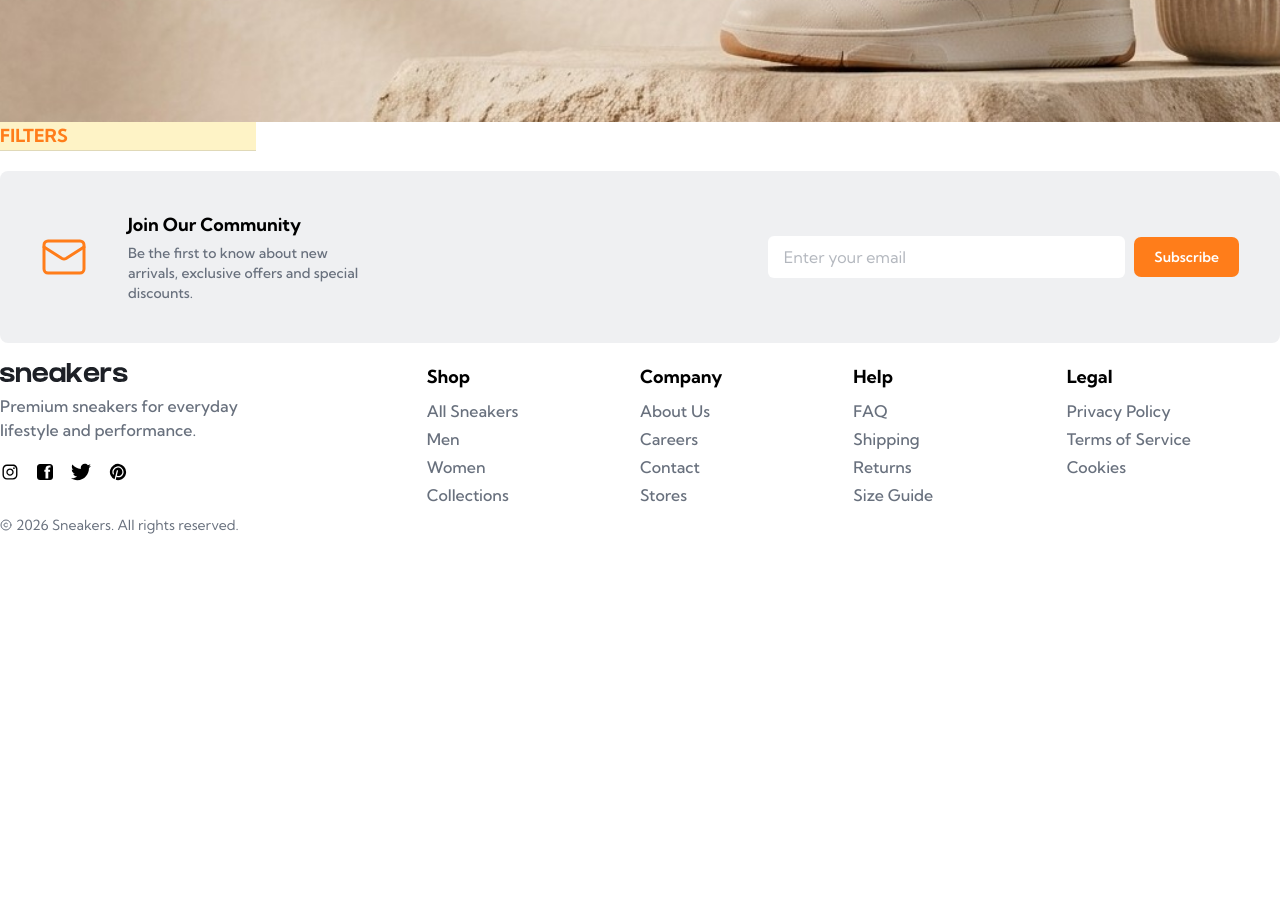
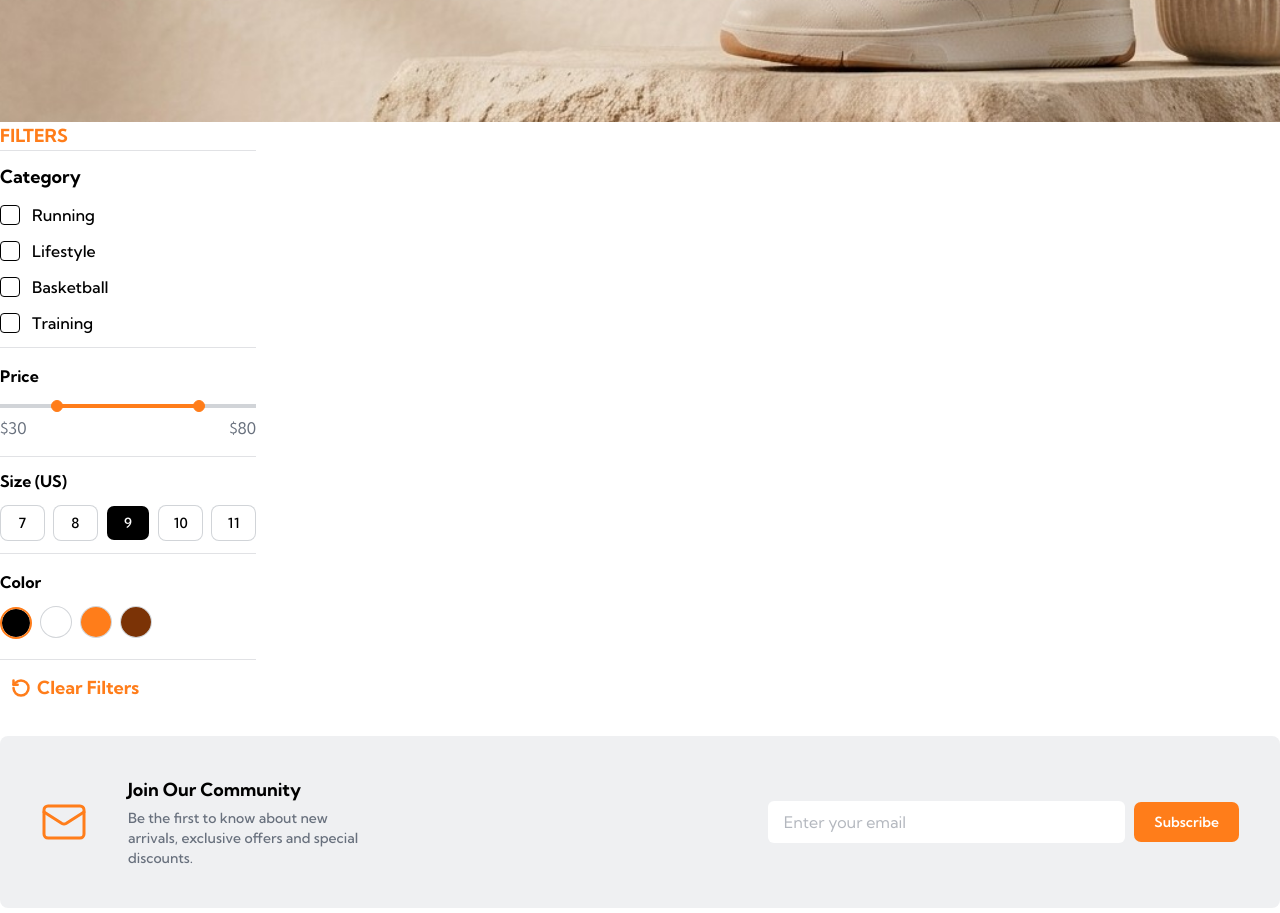
Before and after one commit to nimabed/ecommerce-product-page, a Next.js app: page /products in a window 1280 px wide. Shown: the part 440-1353 px from the top of the page. Before the commit the page ends 975 px from the top, so only its background shows below. Built offline with nearby package versions, Linux system fonts and the light colour scheme.

Commit message:
Desktop filter contents added!

```diff
--- a/components/ui/checkbox.tsx
+++ b/components/ui/checkbox.tsx
@@ -16,7 +16,7 @@ function Checkbox({ className, ...props }: CheckboxPrimitive.Root.Props) {
     >
       <CheckboxPrimitive.Indicator
         data-slot="checkbox-indicator"
-        className="grid place-content-center text-current transition-none [&>svg]:size-3.5"
+        className="grid place-content-center text-white transition-none [&>svg]:size-3.5"
       >
         <CheckIcon
         />
--- a/pages/products/FilterContents.tsx
+++ b/pages/products/FilterContents.tsx
@@ -31,7 +31,7 @@ export default function FilterContents({ onClose, isClosing }: {
       {/* Category Section */}
       <Container>
         <div className="space-y-3 py-4">
-          <h2 className="font-bold text-base">Category</h2>
+          <h3 className="font-bold text-base">Category</h3>
           <div className="space-y-3">
             <div className="flex items-center gap-2">
               <Checkbox id="running" name="running" />
@@ -69,7 +69,7 @@ export default function FilterContents({ onClose, isClosing }: {
       {/* Size Section */}
       <Container>
         <div className="space-y-3 py-4">
-          <h2 className="font-bold text-base">Size (US)</h2>
+          <h3 className="font-bold text-base">Size (US)</h3>
           <div className="flex items-center justify-between gap-2">
             <Button variant="outline" size="lg" className="flex-1">7</Button>
             <Button variant="outline" size="lg" className="flex-1">8</Button>
@@ -83,7 +83,7 @@ export default function FilterContents({ onClose, isClosing }: {
       {/* Color Section */}
       <Container>
         <div className="space-y-3 py-4">
-          <h2 className="font-bold text-base">Color</h2>
+          <h3 className="font-bold text-base">Color</h3>
           <div className="space-x-2">
             <Button variant="outline" size="icon" className="rounded-full bg-black! hover:opacity-70! border-2 border-primary" />
             <Button variant="outline" size="icon" className="rounded-full bg-white! hover:opacity-70!" />
--- a/pages/products/FilterDesktop.tsx
+++ b/pages/products/FilterDesktop.tsx
@@ -1,13 +1,84 @@
 import Container from '@/components/ui/container';
 import { Separator } from '@/components/ui/separator';
+import { Checkbox } from '@/components/ui/checkbox';
+import { Label } from '@/components/ui/label';
+import { Button } from '@/components/ui/button';
+import { RotateCcw } from 'lucide-react';
+import PriceSlider from './PriceSlider';
 
 export default function FilterDesktop() {
   return (
     <Container>
-      <div className="w-full max-w-[20%] bg-amber-100">
+      <div className="w-full max-w-[20%]">
         {/* Title Section */}
         <h2 className="font-bold text-lg text-primary uppercase track-widest">Filters</h2>
         <Separator className="bg-dark-grayish-blue/20" />
+        {/* Category Section */}
+        <div className="space-y-3 py-3">
+          <h3 className="font-bold text-lg">Category</h3>
+          <div className="space-y-3">
+            <div className="flex items-center gap-3">
+              <Checkbox id="running" name="running" />
+              <Label htmlFor="running" className="text-base">
+                Running
+              </Label>
+            </div>
+            <div className="flex items-center gap-3">
+              <Checkbox id="lifestyle" name="lifestyle" />
+              <Label htmlFor="lifestyle" className="text-base">
+                Lifestyle
+              </Label>
+            </div>
+            <div className="flex items-center gap-3">
+              <Checkbox id="basketball" name="basketball" />
+              <Label htmlFor="basketball" className="text-base">
+                Basketball
+              </Label>
+            </div>
+            <div className="flex items-center gap-3">
+              <Checkbox id="training" name="training" />
+              <Label htmlFor="training" className="text-base">
+                Training
+              </Label>
+            </div>
+          </div>
+        </div>
+        <Separator className="bg-dark-grayish-blue/20" />
+        {/* Price Range Section */}
+        <div className="">
+          <PriceSlider />
+        </div>
+        <Separator className="bg-dark-grayish-blue/20" />
+        {/* Size Section */}
+        <div className="space-y-3 py-3">
+          <h3 className="font-bold text-base">Size (US)</h3>
+          <div className="flex items-center justify-between gap-2">
+            <Button variant="outline" size="lg" className="flex-1">7</Button>
+            <Button variant="outline" size="lg" className="flex-1">8</Button>
+            <Button variant="active" size="lg" className="flex-1">9</Button>
+            <Button variant="outline" size="lg" className="flex-1">10</Button>
+            <Button variant="outline" size="lg" className="flex-1">11</Button>
+          </div>
+        </div>
+        <Separator className="bg-dark-grayish-blue/20" />
+        {/* Color Section */}
+        <div className="space-y-3 py-4">
+          <h3 className="font-bold text-base">Color</h3>
+          <div className="space-x-2">
+            <Button variant="outline" size="icon" className="rounded-full bg-black! hover:opacity-70! border-2 border-primary" />
+            <Button variant="outline" size="icon" className="rounded-full bg-white! hover:opacity-70!" />
+            <Button variant="outline" size="icon" className="rounded-full bg-primary! hover:opacity-70!" />
+            <Button variant="outline" size="icon" className="rounded-full bg-amber-900! hover:opacity-70!" />
+          </div>
+        </div>
+        <Separator className="bg-dark-grayish-blue/20" />
+        {/* Reset Button */}
+        <div className="py-3">
+          <Button variant="link" className="font-bold text-lg text-primary no-underline!">
+            <RotateCcw strokeWidth={3} className="size-5" />
+            Clear Filters
+          </Button>
+        </div>
       </div>
     </Container>
   )
--- a/pages/products/PriceSlider.tsx
+++ b/pages/products/PriceSlider.tsx
@@ -8,7 +8,7 @@ export default function PriceSlider() {
 
   return (
     <div className="space-y-4 py-4">
-      <h2 className="font-bold text-base">Price</h2>
+      <h3 className="font-bold text-base">Price</h3>
       <div className="w-full">
         <Slider
           className="bg-dark-grayish-blue/30"
```
